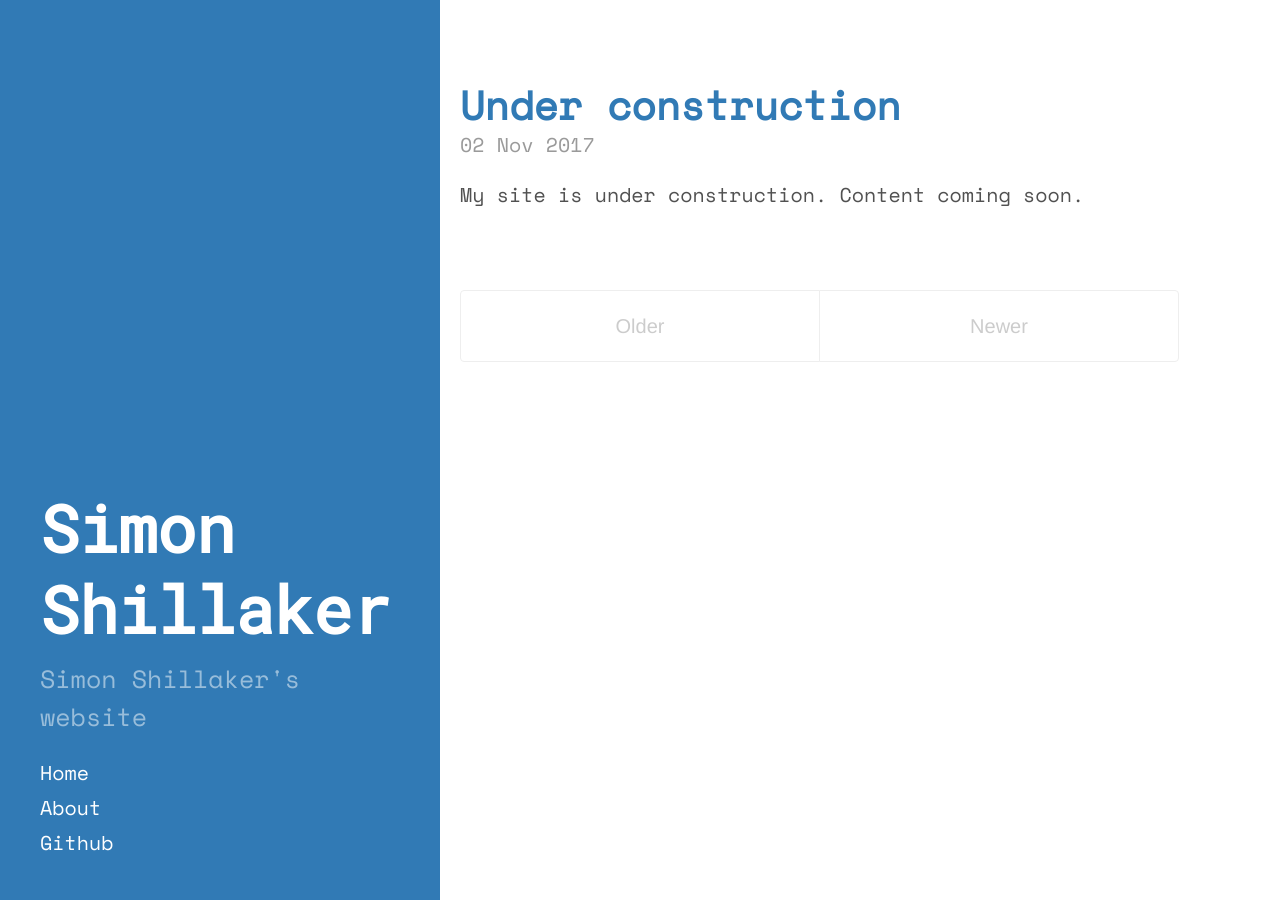
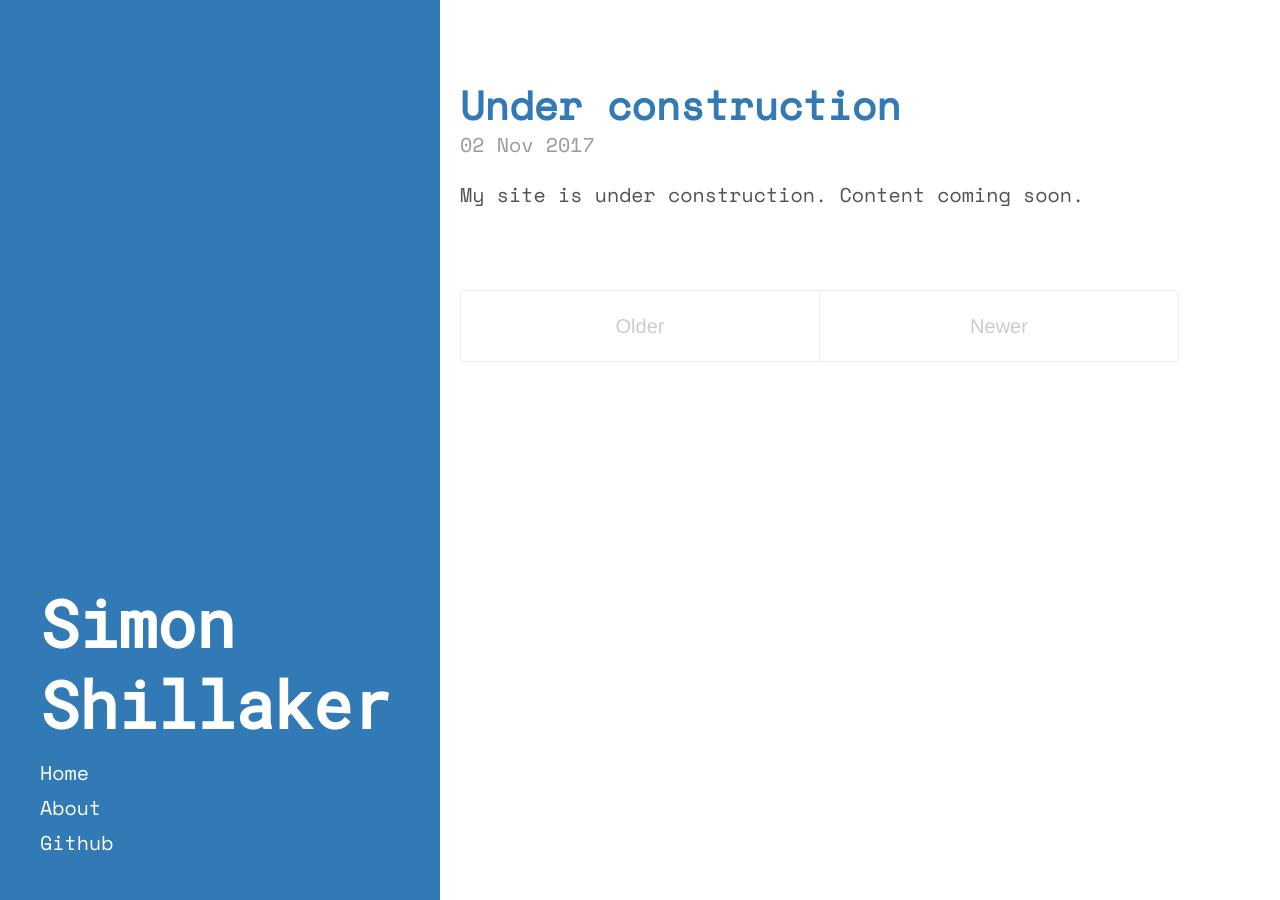
Before and after one commit to Shillaker/shillaker.github.io, a Jekyll site: the page built from index.html, in a window 1280 px wide. Built offline with Jekyll 4.4.1, drawn with Linux system fonts in a browser that asks for light colours; the list of posts is cut into pages by our own code.

Commit message:
Fixed some links

```diff
--- a/_includes/head.html
+++ b/_includes/head.html
@@ -15,15 +15,13 @@
     </title>
 
     <!-- CSS -->
-    <link rel="stylesheet" href="{{ site.baseurl }}public/css/poole.css">
-    <link rel="stylesheet" href="{{ site.baseurl }}public/css/syntax.css">
-    <link rel="stylesheet" href="{{ site.baseurl }}public/css/hyde.css">
+    <link rel="stylesheet" href="{{ site.baseurl }}/public/css/poole.css">
+    <link rel="stylesheet" href="{{ site.baseurl }}/public/css/syntax.css">
+    <link rel="stylesheet" href="{{ site.baseurl }}/public/css/hyde.css">
 
     <!-- Google fonts -->
     <link href="https://fonts.googleapis.com/css?family=Roboto+Mono|Space+Mono" rel="stylesheet">
 
     <!-- Icons -->
-    <link rel="apple-touch-icon-precomposed" sizes="144x144"
-          href="{{ site.baseurl }}public/apple-touch-icon-144-precomposed.png">
     <link rel="shortcut icon" href="{{ site.baseurl }}public/favicon.ico">
 </head>
--- a/_includes/sidebar.html
+++ b/_includes/sidebar.html
@@ -6,11 +6,10 @@
                     {{ site.title }}
                 </a>
             </h1>
-            <p class="lead">{{ site.description }}</p>
         </div>
 
         <nav class="sidebar-nav">
-            <a class="sidebar-nav-item{% if page.url == site.baseurl %} active{% endif %}" href="{{ site.baseurl }}">Home</a>
+            <a class="sidebar-nav-item{% if page.url == site.baseurl %} active{% endif %}" href="/">Home</a>
 
             {% comment %}
             The code below dynamically generates a sidebar nav of pages with
@@ -18,13 +17,13 @@
             {% endcomment %}
 
             {% assign pages_list = site.pages %}
+
             {% for node in pages_list %}
-            {% if node.title != null %}
-            {% if node.layout == "page" %}
-            <a class="sidebar-nav-item{% if page.url == node.url %} active{% endif %}" href="{{ node.url }}">{{
-                node.title }}</a>
-            {% endif %}
-            {% endif %}
+              {% if node.title != null %}
+                {% if node.layout == "page" %}
+                  <a class="sidebar-nav-item{% if page.url == node.url %} active{% endif %}" href="{{ node.url }}">{{ node.title }}</a>
+                {% endif %}
+              {% endif %}
             {% endfor %}
 
             <a class="sidebar-nav-item" href="https://github.com/{{ site.github.user }}">Github</a>
```
